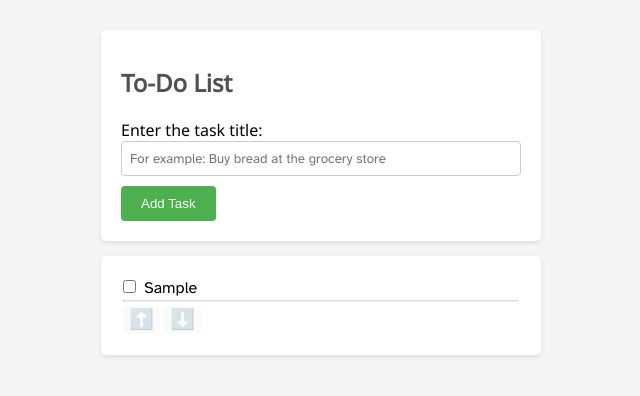
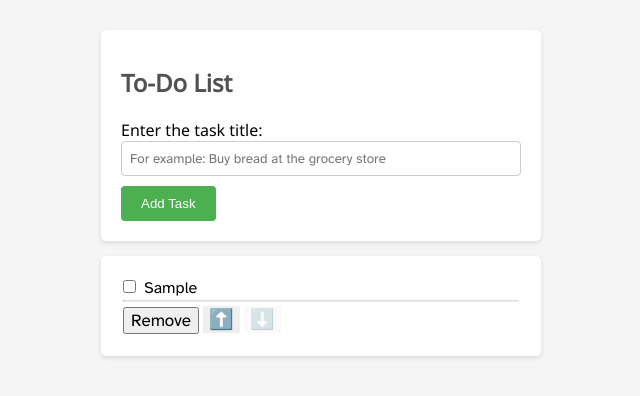
Before and after one commit to eduardo-w-bandeira/javascript-studies, a plain HTML site: page to-do-list/index.html in a window 1280 px wide. Both pictures are taken after typing "Sample" into the empty fields and a click on the button "Add Task". Shown: the whole page, without its empty margins (319-959 px from the left). Drawn offline with Linux system fonts and the light colour scheme.

Commit message:
Seems to be working

```diff
--- a/to-do-list/index.html
+++ b/to-do-list/index.html
@@ -21,9 +21,9 @@
     <div id="tasks-div">
         <div class="container task" style="display: none;">
             <input type="checkbox" id="task-checkbox">
-            <label for="task-checkbox" id="task-label"></label>
+            <label for="task-checkbox"></label>
             <hr />
-            <button class="up-or-down up-button">⬆️</button><button class="up-or-down down-button">⬇️</button>
+            <button class="remove-button">Remove</button><button class="up-or-down up-button">⬆️</button><button class="up-or-down down-button">⬇️</button>
         </div>
     </div>
     <script src="script.js"></script>
--- a/to-do-list/script.js
+++ b/to-do-list/script.js
@@ -1,4 +1,5 @@
 var latest_task_num = 0;
+const TEMPLATE_DIV = document.querySelector('#tasks-div > .container.task:first-child');
 
 function move_task(task_div, up) {
     let parent_div = task_div.parentNode;
@@ -30,38 +31,44 @@ function process_button_activation() {
     };
 };
 
-
 function add_task() {
     const add_task_input = document.getElementById("add-task-input");
     if (!add_task_input.value) {
         window.alert("No task title added");
         return false;
     }
-    let task_div;
-    const original_div = document.getElementsByClassName("task")[0];
-    if (latest_task_num == 0) {
-        task_div = original_div;
-    } else {
-        // Clone the original div
-        task_div = original_div.cloneNode(true);
-        // Insert the cloned div after the original div
-        original_div.parentNode.insertBefore(task_div, original_div.nextSibling);
-    }
+    // Clone the first div
+    let task_div = TEMPLATE_DIV.cloneNode(true);
+    // Insert the cloned div after the first div
+    TEMPLATE_DIV.parentNode.insertAdjacentElement('afterend', task_div);
     latest_task_num++;
-    // Assign id and "click" event
     task_div.id = `task-idem-div-${latest_task_num}`;
+    const task_checkbox = task_div.querySelector("input");
+    const task_label = task_div.querySelector("label");
+    const remove_button = task_div.getElementsByClassName("remove-button")[0];
     const up_button = task_div.getElementsByClassName("up-button")[0];
+    const down_button = task_div.getElementsByClassName("down-button")[0];
+    task_checkbox.id = `task-checkbox${latest_task_num}`;
+    task_label.setAttribute('for', task_checkbox.id);
+    task_label.classList.remove('strikethrough');
+    remove_button.addEventListener("click", () => {task_div.remove()});
+    task_checkbox.addEventListener('change', function() {
+        if (this.checked) {
+          task_label.classList.add('strikethrough');
+        } else {
+          task_label.classList.remove('strikethrough');
+        }
+      });
     up_button.addEventListener("click", () => {
         move_task(task_div, true)
     });
-    const down_button = task_div.getElementsByClassName("down-button")[0];
     down_button.addEventListener("click", () => {
         move_task(task_div, false)
     });
     task_div.style.display = 'block'; // Make the container visible
-    const task_label = document.getElementById("task-label");
     task_label.textContent = add_task_input.value;
     add_task_input.value = null;
+    task_checkbox.checked = false;
     process_button_activation();
     return true;
 }
--- a/to-do-list/style.css
+++ b/to-do-list/style.css
@@ -69,3 +69,13 @@ h1 {
     text-decoration: none;
     cursor: pointer;
 }
+
+.remove-button {
+    font-size: 17px;
+    cursor: pointer;
+}
+
+/* Used in JS */
+.strikethrough {
+    text-decoration: line-through;
+  }
```
